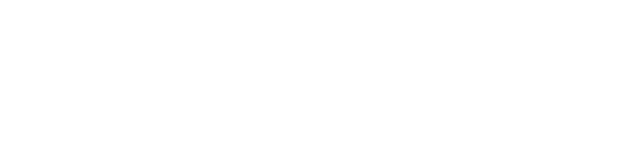
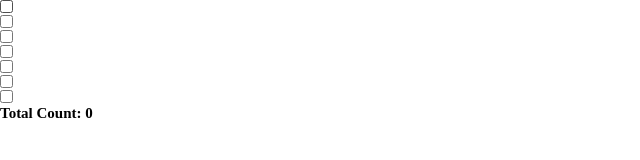
Before and after one commit to Christiano0407/animation_Web_Development, a plain HTML site: page index.html in a window 1280 px wide. Shown: the whole page, without its empty margins (0-640 px from the left). Drawn offline with Linux system fonts and the light colour scheme.

Commit message:
animation apilamiento

```diff
--- a/index.html
+++ b/index.html
@@ -11,7 +11,37 @@
 
 <body>
     <main class="main" id="idMain">
-
+        <ul class="list">
+            <li class="list__element">
+                <input type="checkbox">
+                <div class="shield" id="idShiel"></div>
+            </li>
+            <li class="list__element">
+                <input type="checkbox">
+                <div class="shield" id="idShiel"></div>
+            </li>
+            <li class="list__element">
+                <input type="checkbox">
+                <div class="shield" id="idShiel"></div>
+            </li>
+            <li class="list__element">
+                <input type="checkbox">
+                <div class="shield" id="idShiel"></div>
+            </li>
+            <li class="list__element">
+                <input type="checkbox">
+                <div class="shield" id="idShiel"></div>
+            </li>
+            <li class="list__element">
+                <input type="checkbox">
+                <div class="shield" id="idShiel"></div>
+            </li>
+            <li class="list__element">
+                <input type="checkbox">
+                <div class="shield" id="idShiel"></div>
+            </li>
+        </ul>
+        <h2 class="total__counter">Total Count: </h2>
     </main>
 
 
--- a/style.css
+++ b/style.css
@@ -8,10 +8,6 @@
 
 html {
     font-size: 62.5%;
-}
-
-body {
-    width: 100%;
 }
 
 ul {
@@ -34,7 +30,20 @@ img {
     object-fit: cover;
 }
 
+body {
+    width: 100%;
+    counter-reset: game;
+}
+
 .main {
     width: 100%;
     background-color: #fff;
 }
+
+input:checked {
+    counter-increment: game;
+}
+
+.total__counter::after {
+    content: counter(game);
+}
```
